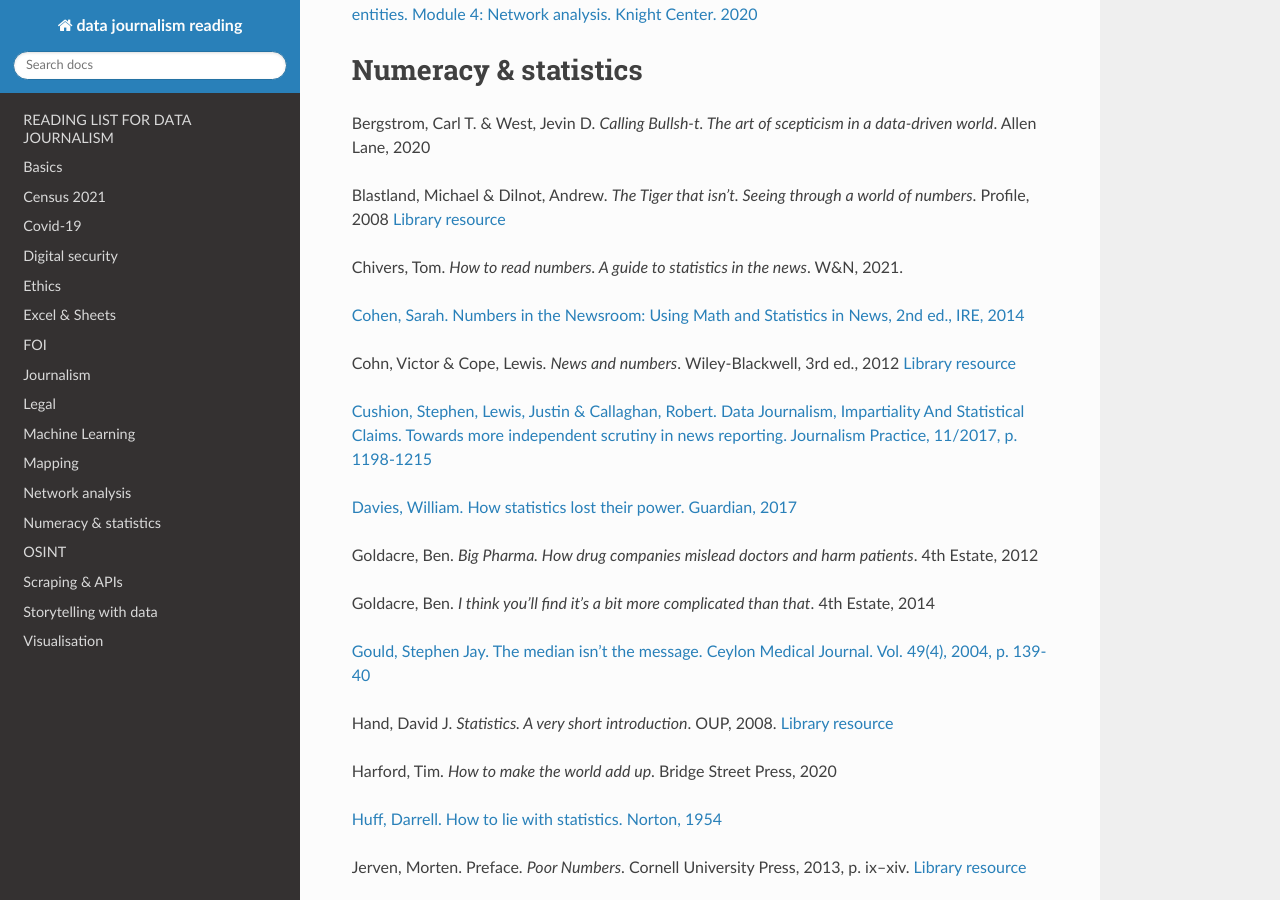
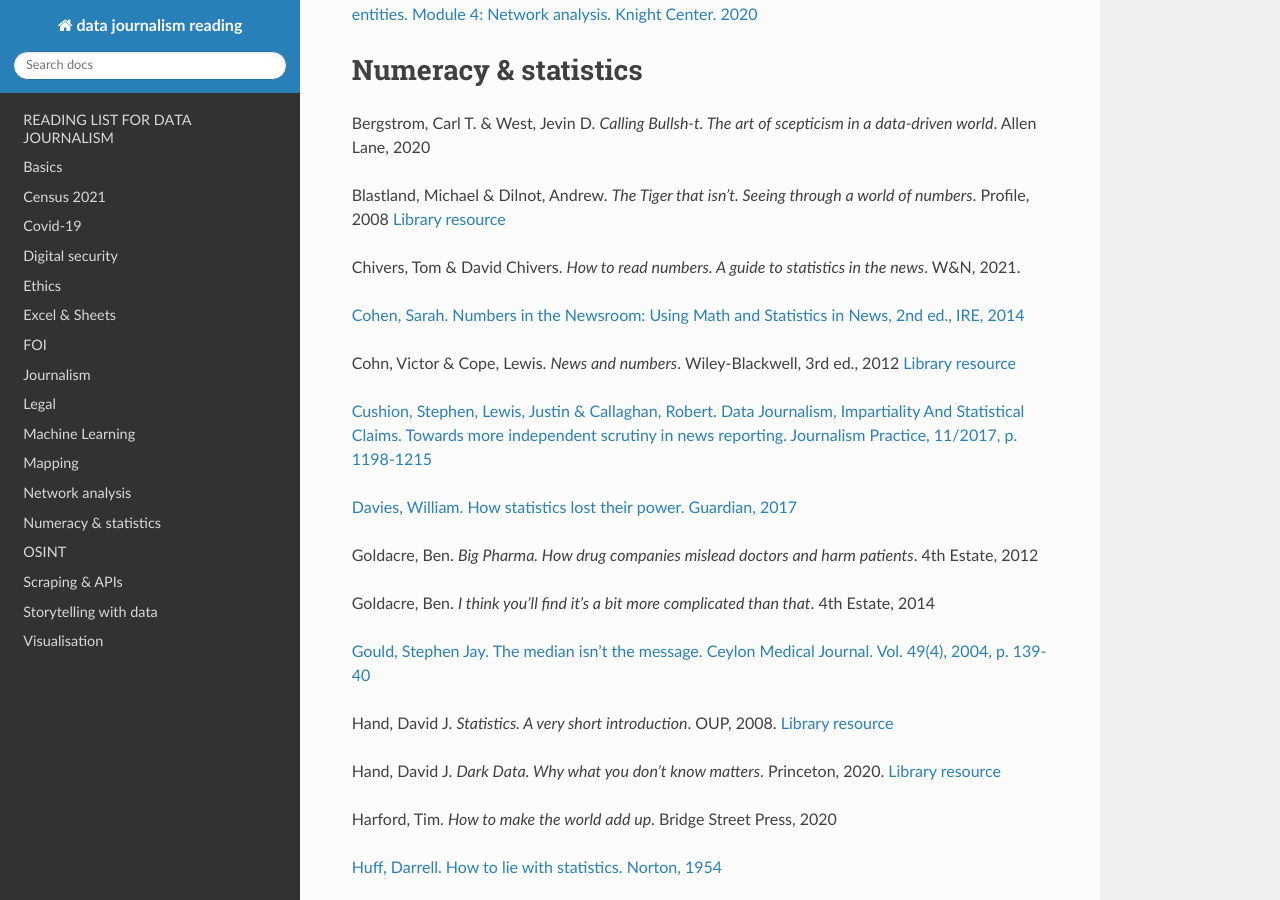
Before and after one commit to aodhanlutetiae/dj_reading, a Sphinx documentation site: the page built from docs/source/index.rst, in a window 1280 px wide and 900 px high, scrolled down 12889 px. Built offline with Sphinx 7.4.7 and the Read the Docs theme 2.0.0, drawn with Linux system fonts in a browser that asks for light colours.

Commit message:
add to nbs

```diff
--- a/docs/source/index.rst
+++ b/docs/source/index.rst
@@ -701,7 +701,7 @@
 through a world of numbers*. Profile, 2008
 `Library resource <https://librarysearch.cardiff.ac.uk/permalink/f/djvk49/TN_cdi_askewsholts_vlebooks_9781847650795>`_
 
-Chivers, Tom. *How to read numbers. A guide to statistics in the news*. W&N, 2021.
+Chivers, Tom & David Chivers. *How to read numbers. A guide to statistics in the news*. W&N, 2021.
 
 `Cohen, Sarah. Numbers in the Newsroom: Using Math and Statistics in
 News, 2nd ed., IRE, 2014 <https://www.ire.org/product/numbers-in-the-newsroom-using-math-and-statistics-in-news-second-edition-e-version/>`_
@@ -724,6 +724,8 @@
 Journal. Vol. 49(4), 2004, p. 139-40 <https://cmj.sljol.info/articles/abstract/10.4038/cmj.v49i4.1930/>`_
 
 Hand, David J. *Statistics. A very short introduction*. OUP, 2008. `Library resource <https://librarysearch.cardiff.ac.uk/permalink/f/1tfrs8a/44CAR_ALMA2174879880002420>`_
+
+Hand, David J. *Dark Data. Why what you don't know matters*. Princeton, 2020. `Library resource <https://librarysearch.cardiff.ac.uk/permalink/44WHELF_CAR/1fseqj3/alma9911839411302420>`_
 
 Harford, Tim. *How to make the world add up*. Bridge Street Press, 2020
 
```
